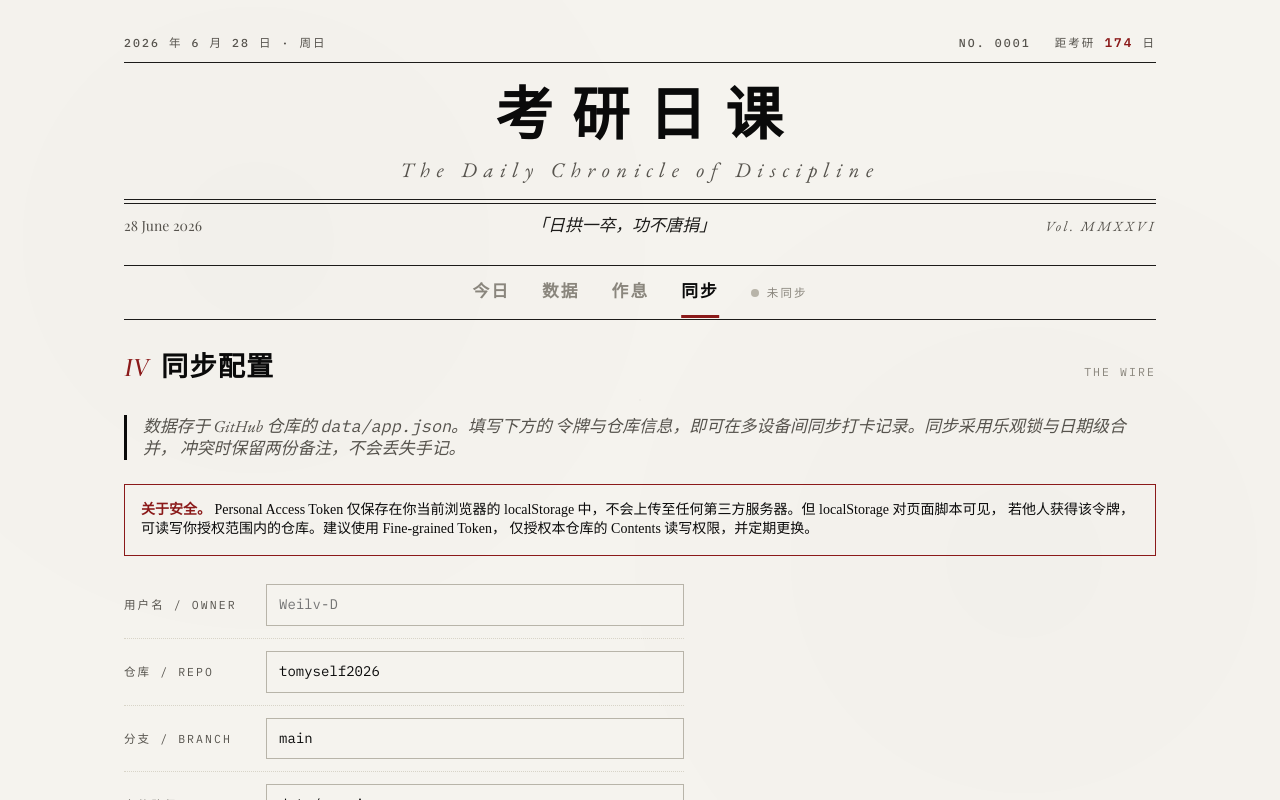
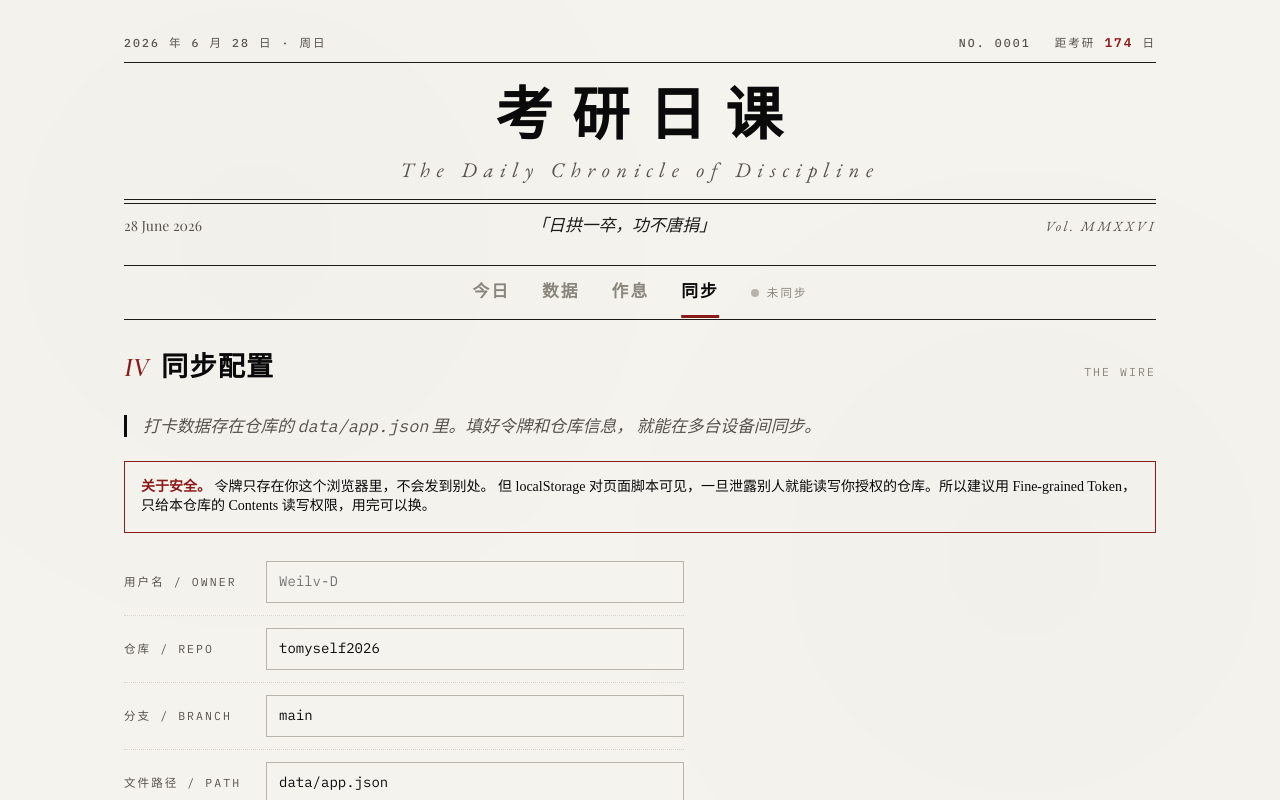
Before and after one commit to Weilv-D/tomyself2026, a React (Vite) app: page /#/dashboard in a window 1280 px wide. Both pictures are taken after a click on the button "未同步". Shown: the top 800 px of the page. Built offline with nearby package versions, Linux system fonts and the light colour scheme; a web font is replaced by a local one.

Commit message:
copy: 去除导语、空状态、备注与页脚的 AI 味文案，改简短直白

```diff
--- a/src/App.tsx
+++ b/src/App.tsx
@@ -94,7 +94,6 @@ function AppInner() {
       </main>
 
       <footer className="footer">
-        Printed daily, by yourself, for yourself. &nbsp;·&nbsp;
         考研日课 · {new Date().getFullYear()}
       </footer>
     </div>
--- a/src/components/dashboard/CompletionChart.tsx
+++ b/src/components/dashboard/CompletionChart.tsx
@@ -14,7 +14,7 @@ const PAD_B = 36
 
 export function CompletionChart({ points }: CompletionChartProps) {
   if (points.length === 0) {
-    return <p className="subject-empty">暂无数据。</p>
+    return <p className="subject-empty">还没有数据。</p>
   }
 
   const innerW = W - PAD_L - PAD_R
--- a/src/components/dashboard/SubjectBars.tsx
+++ b/src/components/dashboard/SubjectBars.tsx
@@ -8,7 +8,7 @@ interface SubjectBarsProps {
 export function SubjectBars({ stats }: SubjectBarsProps) {
   if (stats.length === 0) {
     return (
-      <p className="subject-empty">尚无学习记录。完成一次打卡，此处将现各科目时长。</p>
+      <p className="subject-empty">还没有学习记录。</p>
     )
   }
   const max = Math.max(...stats.map((s) => s.minutes), 1)
--- a/src/components/pages/DashboardPage.tsx
+++ b/src/components/pages/DashboardPage.tsx
@@ -49,8 +49,7 @@ export function DashboardPage({ app }: DashboardPageProps) {
       <SectionTitle roman="II" title="数据档案" sub="The Ledger" />
 
       <p className="deck">
-        凡走过必留痕。此处记录每一日的时间去向——哪些科目占了你的清晨，哪些
-        悄然偷走午后，又有哪些计划从未兑现。数据从不撒谎，它只是等待被阅读。
+        每天的时间花在了哪里，看图比看记录直接。
       </p>
 
       {/* 周期切换 */}
--- a/src/components/pages/SchedulePage.tsx
+++ b/src/components/pages/SchedulePage.tsx
@@ -93,8 +93,7 @@ export function SchedulePage({ app }: SchedulePageProps) {
       <SectionTitle roman="III" title="作息方略" sub="The Regimen" />
 
       <p className="deck">
-        好的计划像一张精确的航海图，但海图不会替你掌舵。此处可编辑每日时间块，
-        或整体导入新的作息方案。默认计划已依据超日节律与生物钟排布，可随时替换。
+        时间块可在此增删改，也可整体导入。默认这套按生物钟排，不喜欢就换掉。
       </p>
 
       <div className="schedule-tools">
--- a/src/components/pages/SettingsPage.tsx
+++ b/src/components/pages/SettingsPage.tsx
@@ -72,16 +72,14 @@ export function SettingsPage({
       <SectionTitle roman="IV" title="同步配置" sub="The Wire" />
 
       <p className="deck">
-        数据存于 GitHub 仓库的 <code className="mono">data/app.json</code>。填写下方的
-        令牌与仓库信息，即可在多设备间同步打卡记录。同步采用乐观锁与日期级合并，
-        冲突时保留两份备注，不会丢失手记。
+        打卡数据存在仓库的 <code className="mono">data/app.json</code> 里。填好令牌和仓库信息，
+        就能在多台设备间同步。
       </p>
 
       <div className="warning">
-        <strong>关于安全。</strong> Personal Access Token 仅保存在你当前浏览器的
-        localStorage 中，不会上传至任何第三方服务器。但 localStorage 对页面脚本可见，
-        若他人获得该令牌，可读写你授权范围内的仓库。建议使用 Fine-grained Token，
-        仅授权本仓库的 Contents 读写权限，并定期更换。
+        <strong>关于安全。</strong> 令牌只存在你这个浏览器里，不会发到别处。
+        但 localStorage 对页面脚本可见，一旦泄露别人就能读写你授权的仓库。所以建议用
+        Fine-grained Token，只给本仓库的 Contents 读写权限，用完可以换。
       </div>
 
       <div className="settings-form">
--- a/src/components/today/TimeBlockCard.tsx
+++ b/src/components/today/TimeBlockCard.tsx
@@ -76,7 +76,7 @@ export function TimeBlockCard({
           <div className="block-note">
             <textarea
               value={check.note ?? ''}
-              placeholder="今日手记：哪里顺、哪里卡，便于改进计划……"
+              placeholder="备注：今天这个时段的情况……"
               onChange={(e) => onNote(e.target.value)}
             />
           </div>
```
